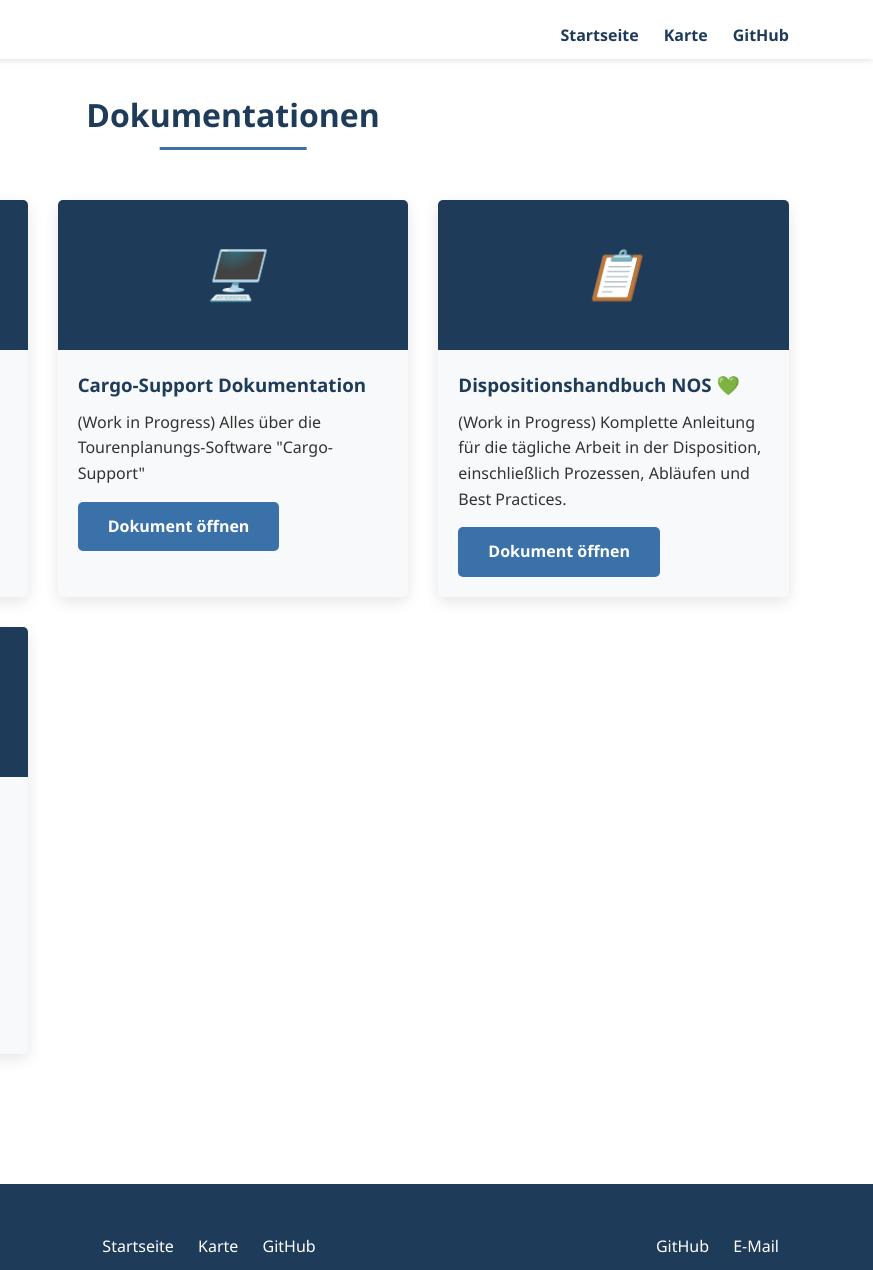
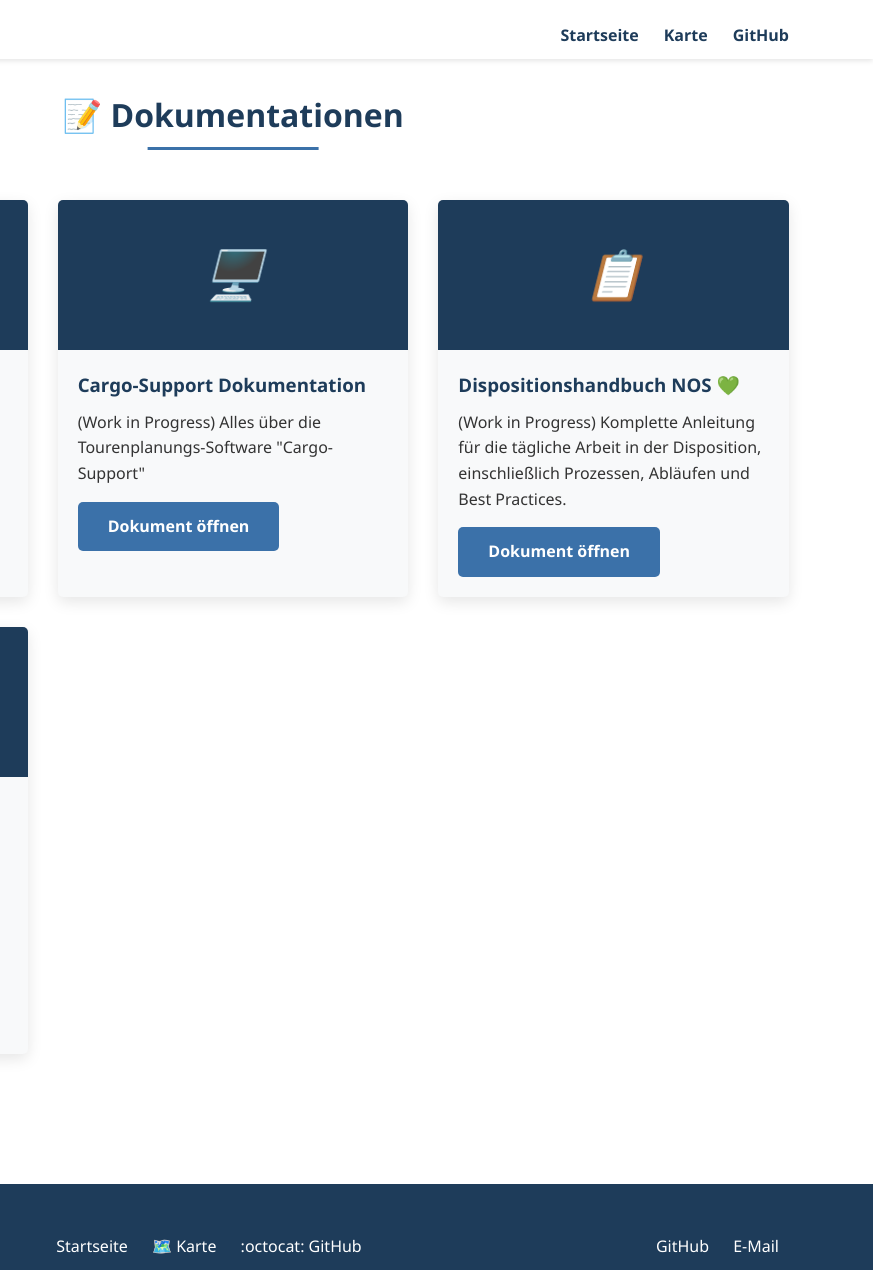
Before and after one commit to BMLZellEr/bgo_montage_und_logistik, a plain HTML site: page documentation.html in a window 1280 px wide. Shown: the part 77-1347 px from the top of the page, 407-1280 px from the left. Drawn offline with Linux system fonts and the light colour scheme.

Commit message:
Update documentation.html

```diff
--- a/documentation.html
+++ b/documentation.html
@@ -236,7 +236,7 @@
         <div class="container">
             <a href="index.html" class="back-btn">← Zurück zur Startseite</a>
             <div class="section-title">
-                <h2>Dokumentationen</h2>
+                <h2>📝 Dokumentationen</h2>
             </div>
             <div class="docs-container">
                 <div class="doc-card">
@@ -291,8 +291,8 @@
                 </div>
                 <div class="footer-links">
                     <a href="index.html">Startseite</a>
-                    <a href="austria_cargo_zone_map/index.html">Karte</a>
-                    <a href="https://github.com/BMLZellEr/bgo_montage_und_logistik" target="_blank">GitHub</a>
+                    <a href="austria_cargo_zone_map/index.html">🗺️ Karte</a>
+                    <a href="https://github.com/BMLZellEr/bgo_montage_und_logistik" target="_blank">:octocat: GitHub</a>
                 </div>
                 <div class="footer-social">
                     <a href="https://github.com/BMLZellEr" target="_blank">GitHub</a>
```
